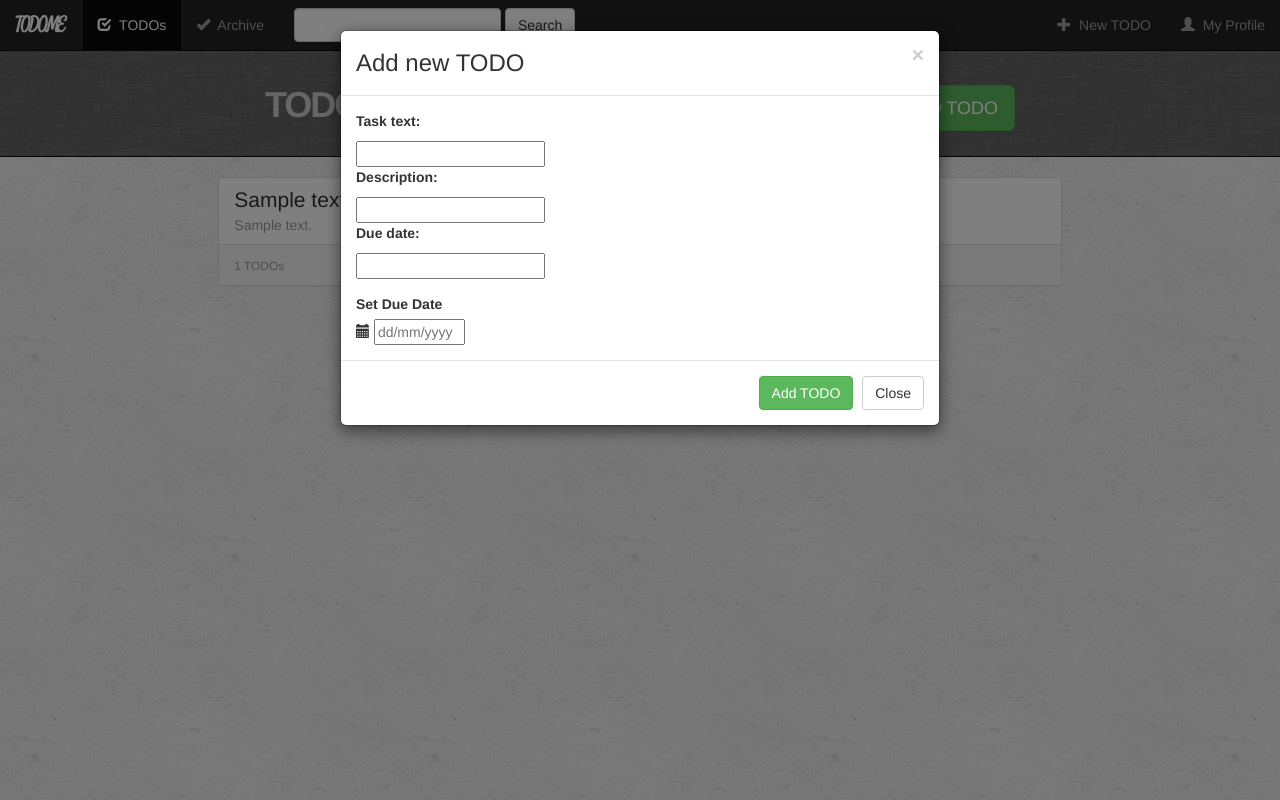
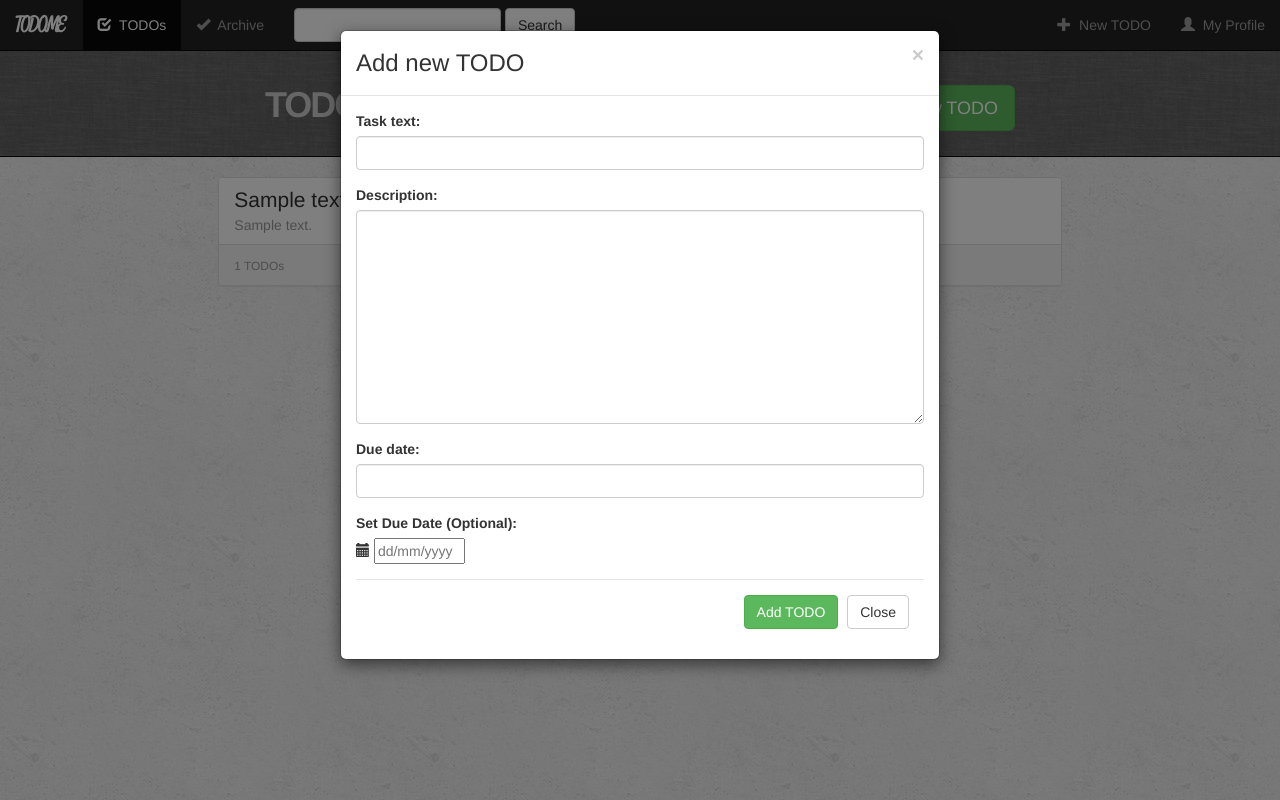
Before and after one commit to geromath/ToDoMe, a Django app: page /todo/ in a window 1280 px wide, after a click on "New TODO". Run offline with Django 3.2, Linux system fonts and the light colour scheme; a user stored in the database is signed in; tables that the repository leaves empty hold one stand-in row (values such as "Sample post"); some libraries are stand-ins or nearby versions.

Commit message:
Mye som trenger å endres angående form for tasks

```diff
--- a/root/todolist/forms.py
+++ b/root/todolist/forms.py
@@ -1,5 +1,7 @@
 from django.contrib.auth.models import User
 from django import forms
+from django.forms import ModelForm
+
 from .models import Task
 
 class UserForm(forms.ModelForm):
@@ -16,7 +18,20 @@ class LoginForm(forms.ModelForm):
         model = User
         fields = ['username', 'password']
 
-class TaskForm(forms.ModelForm):
+class BootstrapModelForm(ModelForm):
+    def __init__(self, *args, **kwargs):
+        super(BootstrapModelForm, self).__init__(*args, **kwargs)
+        for field in iter(self.fields):
+            self.fields[field].widget.attrs.update({
+                'class': 'form-control'
+            })
+
+class TaskForm(BootstrapModelForm):
+    def __init__(self, *args, **kwargs):
+        super(TaskForm, self).__init__(*args, **kwargs)
+
+
     class Meta:
         model = Task
+        widgets = {'due_date': forms.DateInput(attrs={'id': 'inputDate'})}
         fields = ['task_text', 'description', 'due_date']
--- a/root/todolist/models.py
+++ b/root/todolist/models.py
@@ -3,9 +3,9 @@ from django.core.urlresolvers import reverse, reverse_lazy
 
 class Task(models.Model):
     task_text = models.CharField(max_length = 150)
-    description = models.CharField(max_length = 400)
-    due_date = models.DateTimeField(default=None, null=True)
-    archive = models.BooleanField(default=False)
+    description = models.TextField(max_length = 500)
+    due_date = models.DateField(default=None, null=True, blank=True)
+    archived = models.BooleanField(default=False)
 
     def get_absolute_url(self):
         return reverse('todolist:index')
--- a/root/todolist/static/todolist/script.js
+++ b/root/todolist/static/todolist/script.js
@@ -1,5 +1,4 @@
 $(function () {
 
-    $('.datepicker').datepicker();
 
 });
--- a/root/todolist/static/todolist/style.css
+++ b/root/todolist/static/todolist/style.css
@@ -87,16 +87,6 @@ h1.header-title {
     display: none;
 }
 
-.archive-button{
-    position: absolute;
-    height: 20px;
-    width: 80px;
-    bottom: 10px;
-    left: 10px;
-    text-align: center;
-    display: none;
-}
-
 .panel-footer small{
     color: #999;
 }
--- a/root/todolist/templates/todolist/base.html
+++ b/root/todolist/templates/todolist/base.html
@@ -18,6 +18,9 @@
     <!--Date Picker-->
     <link rel="stylesheet" href="https://cdnjs.cloudflare.com/ajax/libs/bootstrap-datepicker/1.6.4/css/bootstrap-datepicker.css">
     <script src="https://cdnjs.cloudflare.com/ajax/libs/bootstrap-datepicker/1.6.4/js/bootstrap-datepicker.js" ></script>
+
+    <!--Moment.js-->
+    <script src="https://cdnjs.cloudflare.com/ajax/libs/moment.js/2.17.1/locale/af.js"></script>
 
     <link rel="stylesheet" type="text/css" href="{% static 'todolist/style.css' %}" >
     <script src="../../todolist/static/todolist/script.js"></script>
--- a/root/todolist/templates/todolist/form-template.html
+++ b/root/todolist/templates/todolist/form-template.html
@@ -4,6 +4,7 @@
         <div>
             <span class="text-danger small">{{ field.errors }}</span>
         </div>
+        <!--HVOR ER DISSE LABEL_TAG'ENE???-->
         <label>{{ field.label_tag }}</label>
         <div>{{ field }}</div>
     </div>
--- a/root/todolist/templates/todolist/index.html
+++ b/root/todolist/templates/todolist/index.html
@@ -15,8 +15,6 @@
                         <h1 class="header-title">TODOs</h1>
                     </div>
                     <div class="pull-right">
-                        <!-- Currently 2 buttons to add TODOs, use only the first one when todos can be added with
-                        modal forms-->
                         <button type="button" class="btn btn-success btn-lg" data-toggle="modal"
                                 data-target="#newTodoModal">New TODO</button>
                     </div>
@@ -46,12 +44,26 @@
                       <div class="form-group">
 
                           {% csrf_token %}
-                              {% include 'todolist/form-template.html' %}
+                          {{ form.non_field_errors }}
+                          <div class="form-group">
+                              {% for field in form %}
+                              <div class="form-group">
+                                  {% if field.errors %}
+                                  <ul class="form-errors">
+                                      {% for error in field.errors %}
+                                      <li><span class="fa fa-exclamation-triangle"></span> <strong>{{ error|escape }}</strong></li>
+                                      {% endfor %}
+                                  </ul>
+                                  {% endif %}
+                                  {{ field.label_tag }} {{ field }}
+                                  {% if field.help_text %}<div class="form-helptext">{{ field.help_text }}</div>{% endif %}
+                              </div>
+                              {% endfor %}
 
-                      </div>
 
+                              <!-- Delete the below div, once implemented Due Date correctly in form -->
                           <div>
-                          <label for="inputDate">Set Due Date</label><br>
+                              <label for="inputDate">Set Due Date (Optional):</label><br>
                               <span class="glyphicon glyphicon-calendar"></span>
                               <input type="text" size="8" id="inputDate" placeholder="dd/mm/yyyy">
 
@@ -60,6 +72,10 @@
                               </script>
 
                           </div>
+
+                      </div>
+
+
 
                   </div>
                   <div class="modal-footer">
@@ -74,57 +90,53 @@
           </div>
         </div>
 
-                <!-- Modal Edit TODO -->
-        <div id="editTodoModal" class="modal fade" tabindex="-1" role="dialog">
-          <div class="modal-dialog">
-
-            <!-- Modal Content-->
-
-            <div class="modal-content">
-              <div class="modal-header">
-                <button type="button" class="close" data-dismiss="modal">&times;</button>
-                <h3 class="modal-title">Edit TODO</h3>
-              </div>
-              <div class="modal-body">
-
-                  <form role="form">
-                  <div class="form-group">
-                    <label for="inputEditTask">TODO</label>
-                      <input type="text" class="form-control" id="inputEditTask"
-                             value="{{ task_id }}">
-                  </div>
-                  <div class="form-group">
-                    <label for="inputEditDesc">Description</label>
-                      <textarea class="form-control" rows="4" id="inputEditDesc" value="{{ task_description }}"></textarea>
-                  </div>
-
-              </div>
-              <div class="modal-footer">
-                  <button type="button" class="btn btn-success">Add TODO</button>
-                <button type="button" class="btn btn-default" data-dismiss="modal">Close</button>
-              </div>
-            </div>
-
-          </div>
-        </div>
-
                  <!-- Modal Expand TODO -->
+                <!-- NEEDS TO BE REDONE COMPLETELY, AFTER WE FIX MODAL FORM -->
         <div id="expandTodoModal" class="modal fade" tabindex="-1" role="dialog">
           <div class="modal-dialog">
 
             <!-- Modal Content-->
 
             <div class="modal-content">
+                <form class="form-horisontal" action="" method="post">{% csrf_token %}
                   <div class="modal-header">
                     <button type="button" class="close" data-dismiss="modal">&times;</button>
-                <h3 class="modal-title">{{ task.id.task_text}}</h3>
+                    <h3 class="modal-title">Edit TODO</h3>
                   </div>
                   <div class="modal-body">
-                  <p>{{ task.id.description}}</p>
+                      <!-- Legge til ny TODO -->
+
+                      <!--Title-->
+                      <div class="form-group">
+                          <label for="editTaskText">Task Title</label>
+                          <input type="text" class="form-control" id="editTaskText" placeholder="Task Title">
+                      </div>
+
+                      <!--Description-->
+                      <div class="form-group">
+                          <label for="editDescription">Description</label>
+                          <textarea class="form-control" rows="5" id="editDescription"
+                                    placeholder="Description"></textarea>
+                      </div>
+
+                      <!--Due Date-->
+                      <div class="form-group">
+                          <label for="editDate">Set Due Date (Optional):
+                          <span class="glyphicon glyphicon-calendar"></span></label>
+                          <input type="text" size="8" class="form-control" id="editDate" placeholder="dd/mm/yyyy">
+
+                          <script>
+                                $('#editDate').datepicker({ dateFormat: 'dd/mm/yy', minDate: 0});
+                          </script>
+                      </div>
+
                   </div>
                   <div class="modal-footer">
-                  <button type="button" class="btn btn-info">Edit TODO</button>
+                      <button type="submit" class="btn btn-success">Save Changes</button>
                     <button type="button" class="btn btn-default" data-dismiss="modal">Close</button>
+                  </div>
+                </form>
+
               </div>
             </div>
 
@@ -145,9 +157,11 @@
                                         data-target="#expandTodoModal">
 
                                         <!--TODO: Make an "if due_date" statement, and add "task.due_date" to object -->
-                                            <h4 class="list-group-item-heading">{{ task.task_text}} <span
-                                                    class="badge">Due date
-                                            </span></h4>
+                                            <h4 class="list-group-item-heading">{{ task.task_text}}
+                                                {% if task.due_date %}
+                                                <span class="badge">Due date: {{ task.due_date }}</span>
+                                                {% endif %}
+                                            </h4>
                                         <p class="list-group-item-text">{{ task.description }}</p>
 
                                         <div class="buttons">
@@ -156,18 +170,9 @@
                                             <!--<form action="#" method="post" style="display: inline">-->
                                                 <!--{% csrf_token %}-->
                                                 <!--<input type="hidden" name="task_id" value="{{ task.id }}"/>-->
-                                                <button type="submit" class="btn btn-info btn-xs" title="Archive"
+                                                <button type="submit" class="btn btn-info btn-sm" title="Archive"
                                                         data-toggle="modal" data-target="#addItemModal">
                                                     <span class="glyphicon glyphicon-check"></span>
-                                                </button>
-                                            <!--</form>-->
-
-                                            <!-- Edit TODO, on click make user able to edit this TODO -->
-                                            <!--<form method="post" style="display: inline">-->
-                                                <!--{% csrf_token %}-->
-                                                <!--<input type="hidden" name="task_id" value="{{ task.id }}"/>-->
-                                                <button type="button" class="btn btn-default btn-xs" title="Edit" data-toggle="modal" data-target="#editTodoModal">
-                                                    <span class="glyphicon glyphicon-pencil"></span>
                                                 </button>
                                             <!--</form>-->
 
@@ -175,7 +180,7 @@
                                             <form action="{% url 'todolist:delete_task' task.id %}" method="post" style="display: inline">
                                                 {% csrf_token %}
                                                 <input type="hidden" name="task_id" value="{{ task.id }}"/>
-                                                <button type="submit" class="btn btn-danger btn-xs" title="Delete">
+                                                <button type="submit" class="btn btn-danger btn-sm" title="Delete">
                                                     <span class="glyphicon glyphicon-trash"></span>
                                                 </button>
                                             </form>
@@ -211,3 +216,5 @@
 <!-- End of body -->
 
 {% endblock %}
+
+</html>
```
Also changed, not shown: root/todolist/migrations/0005_auto_20170306_1248.py (deleted), root/todolist/migrations/0006_remove_task_due_date.py (deleted), root/todolist/migrations/0007_remove_task_archived.py (deleted). Lines whose indentation alone changed are shown as unchanged.
